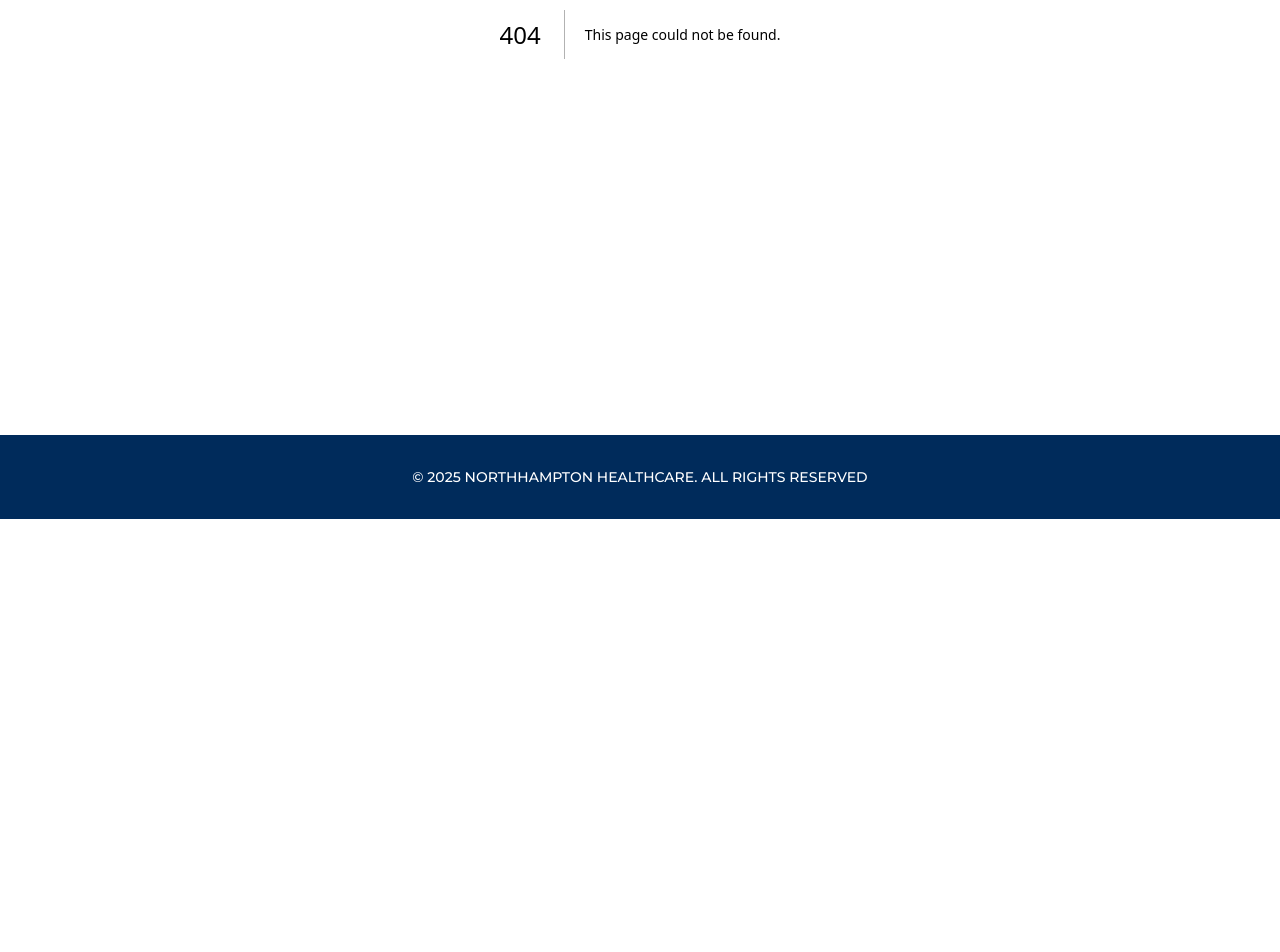
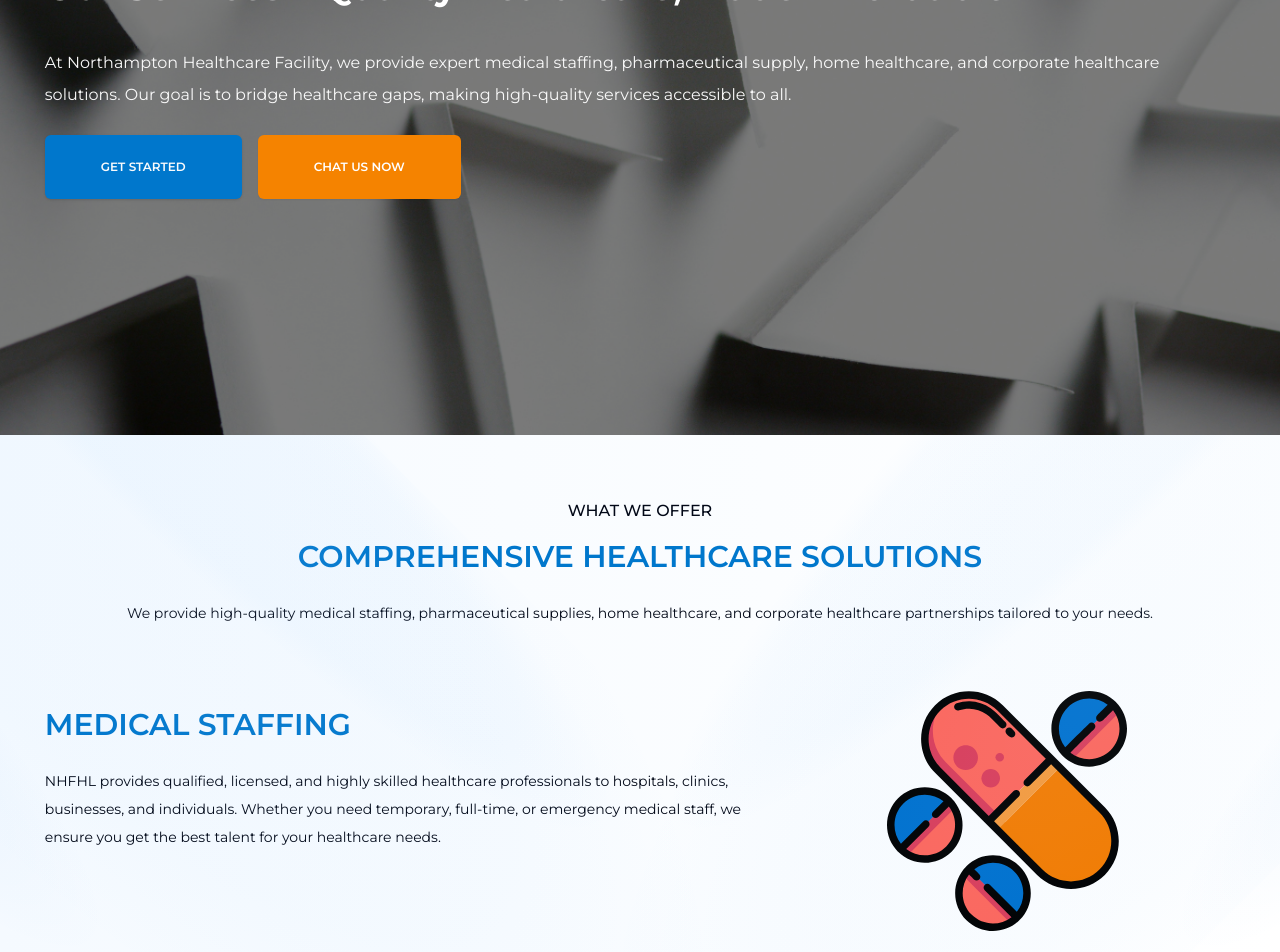
Before and after one commit to tomiwa-adelae/Northampton, a Next.js app: page /services in a window 1280 px wide. Before the commit this address had no page. Shown: the part 520-1472 px from the top of the page. Before the commit the page ends 1039 px from the top, so only its background shows below. Built offline with nearby package versions, Linux system fonts and the light colour scheme.

Commit message:
Started the services page

```diff
--- /dev/null
+++ b/app/services/page.tsx
@@ -0,0 +1,27 @@
+import ServiceCategories from "@/components/ServiceCategories";
+import Showcase from "@/components/shared/Showcase";
+import WhatWeOffer from "@/components/WhatWeOffer";
+import { whatsappNumber } from "@/constants";
+
+const page = () => {
+	return (
+		<div>
+			<Showcase
+				headline="Our Services – Quality Healthcare, Made Affordable"
+				description="At Northampton Healthcare Facility, we provide expert medical staffing, pharmaceutical supply, home healthcare, and corporate healthcare solutions. Our goal is to bridge healthcare gaps, making high-quality services accessible to all."
+				bgImage="/assets/images/showcase-bg-img.jpg"
+				cta={[
+					{ title: "Get Started", slug: "/contact" },
+					{
+						title: "Chat us now",
+						slug: `https://wa.me/${whatsappNumber}`,
+					},
+				]}
+			/>
+			<WhatWeOffer />
+			{/* <ServiceCategories /> */}
+		</div>
+	);
+};
+
+export default page;
--- a/components/CoreValues.tsx
+++ b/components/CoreValues.tsx
@@ -1,10 +1,12 @@
 import { coreValues } from "@/constants";
 import Image from "next/image";
+import { Spotlight } from "./ui/spotlight-new";
 
 const CoreValues = () => {
 	return (
-		<div className="container pt-4 md:pt-16 pb-10 grid grid-cols-1 md:grid-cols-2 lg:grid-cols-3 gap-8">
-			<div className="flex items-center justify-center order-2">
+		<div className="container pt-4 md:pt-16 pb-16 grid grid-cols-1 md:grid-cols-2 lg:grid-cols-5 gap-8 relative overflow-hidden">
+			<Spotlight />
+			<div className="lg:col-span-2 flex items-center justify-center order-2">
 				<Image
 					src={"/assets/icons/shield.svg"}
 					alt={"Shield Icon"}
@@ -13,7 +15,7 @@ const CoreValues = () => {
 					className="w-60 h-60"
 				/>
 			</div>
-			<div className="lg:col-span-2 order-1 md:order-2">
+			<div className="lg:col-span-3 order-1 md:order-2">
 				<h2
 					className={`uppercase text-xl md:text-2xl lg:text-3xl leading-loose text-primary font-semibold mt-4 mb-6`}
 				>
@@ -21,7 +23,10 @@ const CoreValues = () => {
 				</h2>
 				<div className="grid gap-6">
 					{coreValues.map(({ icon, name, details }, index) => (
-						<div className="text-sm flex items-center justify-start gap-4">
+						<div
+							key={index}
+							className="text-sm flex items-center justify-start gap-4"
+						>
 							<Image
 								src={icon}
 								alt={name}
--- a/components/OurMission.tsx
+++ b/components/OurMission.tsx
@@ -1,9 +1,11 @@
 import Image from "next/image";
+import { Spotlight } from "./ui/spotlight-new";
 
 const OurMission = () => {
 	return (
-		<div className="container pt-4 md:pt-16 pb-10 grid grid-cols-1 md:grid-cols-2 lg:grid-cols-3 gap-8">
-			<div className="flex items-center justify-center order-2">
+		<div className="container pt-10 md:pt-16 pb-10 grid grid-cols-1 md:grid-cols-2 lg:grid-cols-5 gap-8 relative overflow-hidden">
+			<Spotlight />
+			<div className="lg:col-span-2 flex items-center justify-center order-2">
 				<Image
 					src={"/assets/icons/hospital.svg"}
 					alt={"Hospital Icon"}
@@ -12,7 +14,7 @@ const OurMission = () => {
 					className="w-60 h-60"
 				/>
 			</div>
-			<div className="lg:col-span-2 order-1 md:order-2">
+			<div className="lg:col-span-3 order-1 md:order-2">
 				<h2
 					className={`uppercase text-xl md:text-2xl lg:text-3xl leading-loose text-primary font-semibold mt-4 mb-6`}
 				>
--- a/components/OurStory.tsx
+++ b/components/OurStory.tsx
@@ -1,10 +1,12 @@
 import Image from "next/image";
 import React from "react";
+import { Spotlight } from "./ui/spotlight-new";
 
 const OurStory = () => {
 	return (
-		<div className="container pt-10 md:pt-16 pb-10 grid grid-cols-1 md:grid-cols-2 lg:grid-cols-3 gap-8">
-			<div className="lg:col-span-2">
+		<div className="container pt-10 md:pt-16 pb-10 grid grid-cols-1 md:grid-cols-2 lg:grid-cols-5 gap-8 relative overflow-hidden">
+			<Spotlight />
+			<div className="lg:col-span-3">
 				<h2
 					className={`uppercase text-xl md:text-2xl lg:text-3xl leading-loose text-primary font-semibold mt-4 mb-6`}
 				>
@@ -20,7 +22,7 @@ const OurStory = () => {
 					institutions.
 				</p>
 			</div>
-			<div className="flex items-center justify-center">
+			<div className="lg:col-span-2 flex items-center justify-center">
 				<Image
 					src={"/assets/icons/medicine.svg"}
 					alt={"Medicine Icon"}
--- a/components/OurVision.tsx
+++ b/components/OurVision.tsx
@@ -1,10 +1,12 @@
 import Image from "next/image";
 import React from "react";
+import { Spotlight } from "./ui/spotlight-new";
 
 const OurVision = () => {
 	return (
-		<div className="container pt-10 md:pt-16 pb-10 grid grid-cols-1 md:grid-cols-2 lg:grid-cols-3 gap-8">
-			<div className="lg:col-span-2">
+		<div className="container pt-10 md:pt-16 pb-10 grid grid-cols-1 md:grid-cols-2 lg:grid-cols-5 gap-8 relative overflow-hidden">
+			<Spotlight />
+			<div className="lg:col-span-3">
 				<h2
 					className={`uppercase text-xl md:text-2xl lg:text-3xl leading-loose text-primary font-semibold mt-4 mb-6`}
 				>
@@ -24,7 +26,7 @@ const OurVision = () => {
 					healthcare accessibility and efficiency.
 				</p>
 			</div>
-			<div className="flex items-center justify-center">
+			<div className="lg:col-span-2 flex items-center justify-center">
 				<Image
 					src={"/assets/icons/world-map.svg"}
 					alt={"World map Icon"}
--- /dev/null
+++ b/components/WhatWeOffer.tsx
@@ -0,0 +1,50 @@
+import React from "react";
+import SectionHeader from "./shared/SectionHeader";
+import { Spotlight } from "./ui/spotlight-new";
+import Image from "next/image";
+
+const WhatWeOffer = () => {
+	return (
+		<div className="bg-gradient-to-r from-blue-100 to-white py-16 relative overflow-hidden">
+			<Spotlight />
+			<SectionHeader
+				description={
+					"We provide high-quality medical staffing, pharmaceutical supplies, home healthcare, and corporate healthcare partnerships tailored to your needs."
+				}
+				title={"Comprehensive Healthcare Solutions"}
+				subTitle={"What we offer"}
+				position={"center"}
+			/>
+			<div>
+				<div className="container pt-10 md:pt-16 pb-10 grid grid-cols-1 md:grid-cols-2 lg:grid-cols-5 gap-8 relative overflow-hidden">
+					<div className="lg:col-span-3">
+						<h2
+							className={`uppercase text-xl md:text-2xl lg:text-3xl leading-loose text-primary font-semibold mt-4 mb-6`}
+						>
+							Medical Staffing
+						</h2>
+						<p className="text-sm leading-loose">
+							NHFHL provides qualified, licensed, and highly
+							skilled healthcare professionals to hospitals,
+							clinics, businesses, and individuals. Whether you
+							need temporary, full-time, or emergency medical
+							staff, we ensure you get the best talent for your
+							healthcare needs.
+						</p>
+					</div>
+					<div className="lg:col-span-2 flex items-center justify-center">
+						<Image
+							src={"/assets/icons/medicine.svg"}
+							alt={"Medicine Icon"}
+							width={1000}
+							height={1000}
+							className="w-60 h-60"
+						/>
+					</div>
+				</div>
+			</div>
+		</div>
+	);
+};
+
+export default WhatWeOffer;
--- a/components/shared/Contact.tsx
+++ b/components/shared/Contact.tsx
@@ -13,18 +13,18 @@ const Contact = ({
 	cta?: any;
 }) => {
 	return (
-		<div className="bg-gradient-to-r from-cyan-600 to-blue-800 text-white pt-16">
+		<div className="bg-gradient-to-r from-cyan-600 to-blue-800 text-white pt-10">
 			<div className="container grid grid-cols-1 md:grid-cols-2 gap-8">
 				<div className="flex items-start flex-col justify-center">
 					<h2
-						className={`uppercase text-xl md:text-2xl lg:text-3xl leading-loose md:leading-loose lg:leading-normal  font-semibold mt-4 mb-6`}
+						className={`uppercase text-xl md:text-2xl lg:text-3xl leading-loose md:leading-loose lg:leading-normal  font-semibold mb-2`}
 					>
 						{title}
 					</h2>
 					<p className="text-sm leading-loose text-gray-100 mb-6">
 						{description}
 					</p>
-					<div className="flex items-center justify-start gap-4">
+					<div className="flex md:flex-col lg:flex-row items-center justify-start gap-4">
 						{cta.map(
 							(
 								action: { slug: string; title: string },
@@ -37,6 +37,7 @@ const Contact = ({
 									asChild
 									size={"lg"}
 									key={index}
+									className="w-full"
 								>
 									<Link href={action.slug}>
 										{action.title}
--- a/components/shared/Footer.tsx
+++ b/components/shared/Footer.tsx
@@ -1,13 +1,13 @@
-import React from "react";
+import Link from "next/link";
 
 const Footer = () => {
 	const year = new Date().getFullYear();
 	return (
-		<div className="bg-blue-900 py-8 text-center text-white font-medium uppercase text-xs lg:text-sm">
+		<div className="bg-blue-900 py-8 text-center text-white font-medium uppercase text-xs">
 			<div className="container">
-				<p>
+				<Link href="/" className="hover:text-secondary transition-all">
 					&copy; {year} Northhampton Healthcare. All rights reserved
-				</p>
+				</Link>
 			</div>
 		</div>
 	);
```
